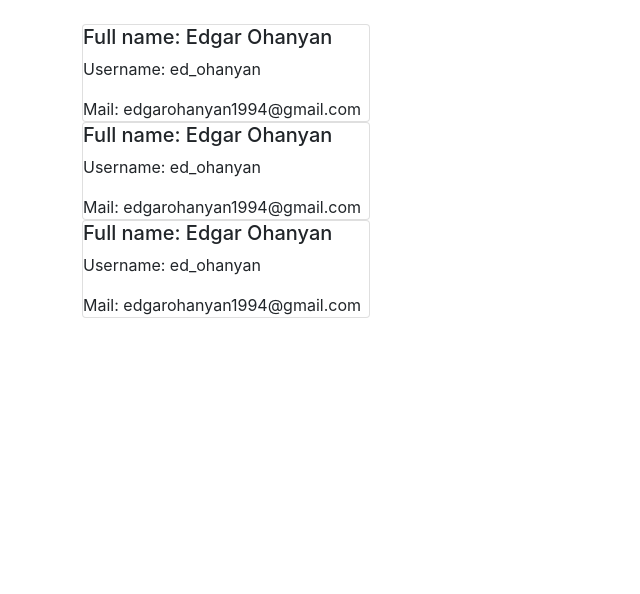
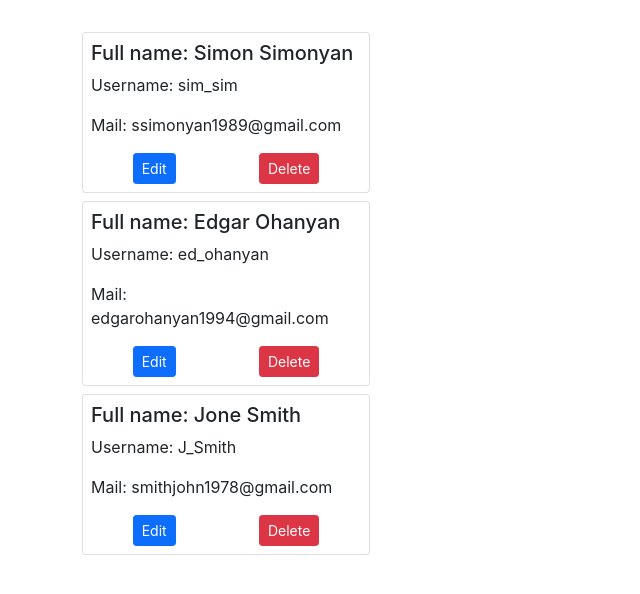
Before and after one commit to OhanyanEdgar/Pinsight_Task, a React (Create React App) app: page / in a window 1280 px wide. Shown: the top 594 px of the page, without its empty margins (0-640 px from the left). Built offline with nearby package versions, Linux system fonts and the light colour scheme.

Commit message:
Added Del User button & LocalStorage logic

```diff
--- a/src/App.js
+++ b/src/App.js
@@ -1,6 +1,6 @@
 
 // Important
-import { useState } from "react";
+import { useState, useEffect } from "react";
 
 // Components
 import UserList from "./components/UserList"
@@ -9,12 +9,12 @@ function App() {
 
   const [users, setUsers] = useState([
     {
-      username: "ed_ohanyan",
-      email: "edgarohanyan1994@gmail.com",
-      fullName: "Edgar Ohanyan",
+      username: "sim_sim",
+      email: "ssimonyan1989@gmail.com",
+      fullName: "Simon Simonyan",
       password: "strong_password",
       billingPlan: {
-        month: 350,
+        week: 100,
       },
       id: Date.now() + 1,
     },
@@ -26,23 +26,41 @@ function App() {
       billingPlan: {
         month: 350,
       },
-      id: Date.now() + 1,
+      id: Date.now() + 2,
     },
     {
-      username: "ed_ohanyan",
-      email: "edgarohanyan1994@gmail.com",
-      fullName: "Edgar Ohanyan",
+      username: "J_Smith",
+      email: "smithjohn1978@gmail.com",
+      fullName: "Jone Smith",
       password: "strong_password",
       billingPlan: {
-        month: 350,
+        year: 4000,
       },
-      id: Date.now() + 1,
+      id: Date.now() + 3,
     },
-  ])
+  ]);
+
+  // const [users, setUsers] = useState(() => {
+  //   const saved = localStorage.getItem("users");
+  //   const initialValue = JSON.parse(saved);
+  //   return initialValue || "";
+  // })
+
+  useEffect(() => {
+    localStorage.setItem('users', JSON.stringify(users));
+  }, [users])
+
+  // const storageUsers =
+
+  const handleOnDelUser = userId => {
+    setUsers(prev => {
+      return prev.filter(user => user.id !== userId);
+    })
+  }
 
   return (
     <div className="container pt-4">
-      <UserList users={users} />
+      <UserList users={users} onDelUser={handleOnDelUser} />
     </div>
   );
 }
--- a/src/components/User.jsx
+++ b/src/components/User.jsx
@@ -2,12 +2,20 @@
 
 
 
-const User = ({ user }) => {
+const User = ({ user, onDelUser }) => {
     return (
-        <div className="card" style={{width: 18+'rem'}}>
+        <div className="card p-2 mt-2" style={{width: 18+'rem'}}>
             <h5 className="card-title" >Full name: {user.fullName}</h5>
             <p className="card-text" >Username: {user.username}</p>
             <p className="card-text" >Mail: {user.email}</p>
+            <div className="btn-toolbar d-flex justify-content-around">
+                <button className="btn btn-sm btn-primary">Edit</button>
+                <button
+                    className="btn btn-sm btn-danger"
+                    onClick={() => onDelUser(user.id)}
+                >Delete</button>
+            </div>
+
         </div>
     )
 }
--- a/src/components/UserList.jsx
+++ b/src/components/UserList.jsx
@@ -3,10 +3,10 @@
 import User from "./User";
 
 
-const UserList = ({ users }) => {
+const UserList = ({ users, onDelUser }) => {
     return (
         <div className="col">
-            {users.map(user => <User user={user} key={user.id} />)}
+            {users.map(user => <User onDelUser={onDelUser} user={user} key={user.id} />)}
         </div>
     )
 }
```
